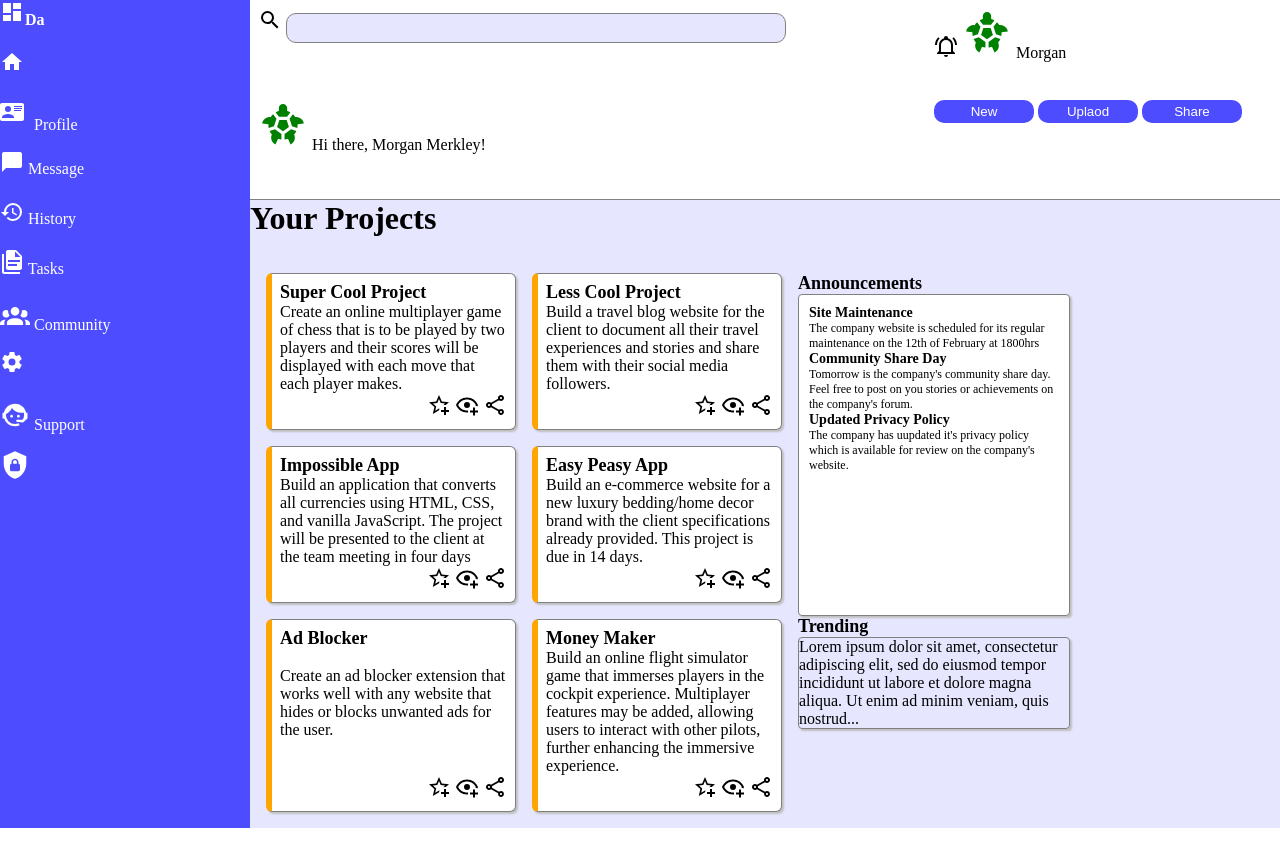
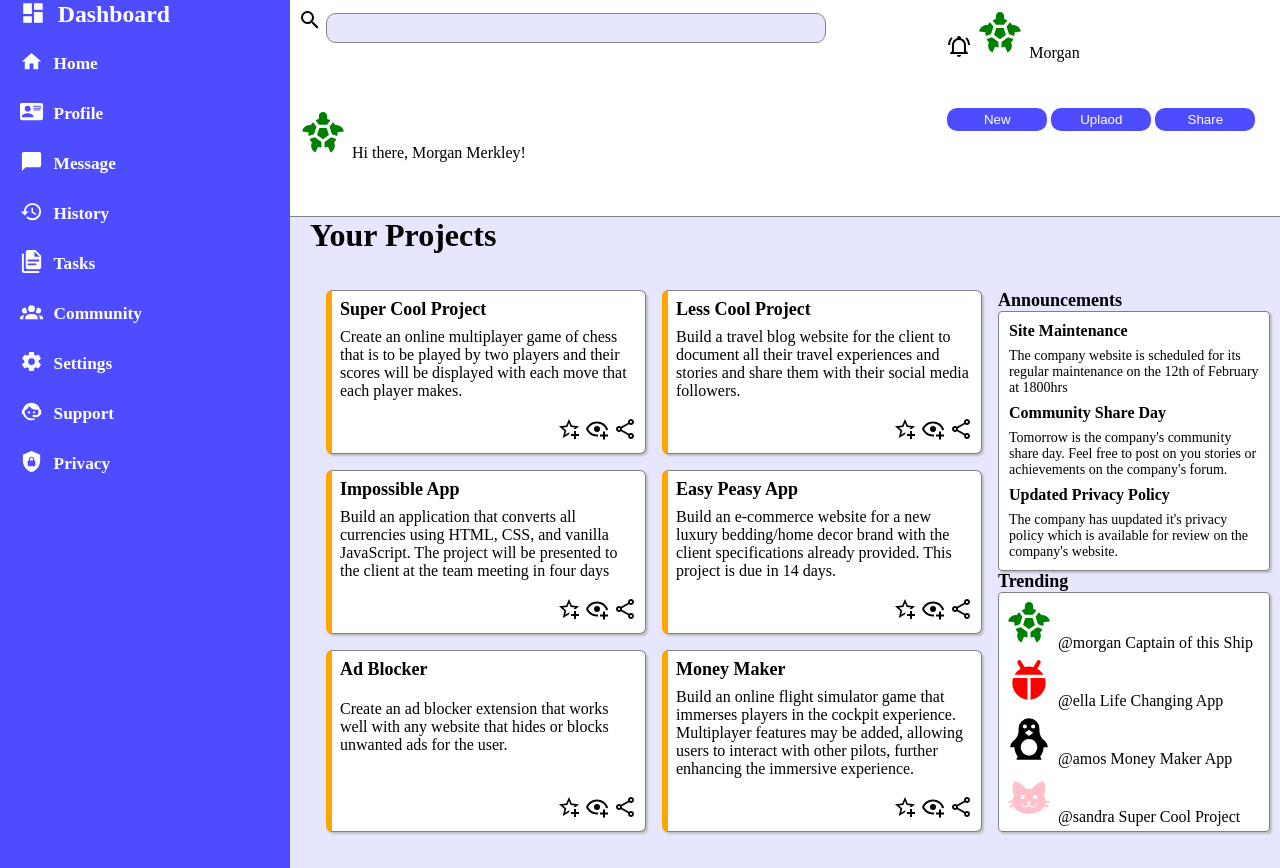
Before and after one commit to vmumbi653/Admin-Dashboard, a plain HTML site: page index.html in a window 1280 px wide. Before the commit the page ends 828 px from the top, so only its background shows below. Drawn offline with Linux system fonts and the light colour scheme.

Commit message:
CHANGE VIEWPORT FOR SVGs IN SIDEBAR CONTAINER
I have changed the viewport sizes for each svg in the sidebar container in order to render the SVGs and their texts correctly. I have also included various styles to the texts.

```diff
--- a/index.html
+++ b/index.html
@@ -42,68 +42,64 @@
         </div>
         <div class="sidebar">
             <div class="dashboard">
-                <svg xmlns="http://www.w3.org/2000/svg" viewBox="0 0 45 45" width="45" height="45" fill="white">
+                <svg  class=dashboard xmlns="http://www.w3.org/2000/svg" viewBox="0 0 250 250" width="270" height="270" fill="white">
                     <path d="M13,3V9H21V3M13,21H21V11H13M3,21H11V15H3M3,13H11V3H3V13Z" />
-                    <text x="25" y="25" fill="white" font-size="16px" font-weight="bold">Dashboard</text>
+                    <text x="35" y="20" fill="white" font-size="22px" font-weight="bold">Dashboard</text>
                 </svg>
             </div>
             <div class="home">
-                <svg width="24" height="24"xmlns="http://www.w3.org/2000/svg" viewBox="0 0 24 24" fill="white">
+                <svg width="240" height="240"xmlns="http://www.w3.org/2000/svg" viewBox="0 0 250 250" fill="white">
                     <path d="M10,20V14H14V20H19V12H22L12,3L2,12H5V20H10Z" />
-                    <text x="25" y="40" fill="white" font-size="16px">Home</text>
+                    <text x="35" y="20" fill="white" font-size="18" font-weight="bold">Home</text>
                 </svg>
 
             </div>
             <div class="profile">
-                <svg xmlns="http://www.w3.org/2000/svg" viewBox="0 0 30 30" width="30" height="30" fill="white">
+                <svg xmlns="http://www.w3.org/2000/svg" viewBox="0 0 250 250" width="240" height="240" fill="white">
                     <path d="M2,3H22C23.05,3 24,3.95 24,5V19C24,20.05 23.05,21 22,21H2C0.95,21 0,20.05 0,19V5C0,3.95 0.95,3 2,3M14,6V7H22V6H14M14,8V9H21.5L22,9V8H14M14,10V11H21V10H14M8,13.91C6,13.91 2,15 2,17V18H14V17C14,15 10,13.91 8,13.91M8,6A3,3 0 0,0 5,9A3,3 0 0,0 8,12A3,3 0 0,0 11,9A3,3 0 0,0 8,6Z" />
+                    <text x="35" y="20" fill="rwhite" font-size="18" font-weight="bold"> Profile</text>
                 </svg>
-                <text>Profile</text>
             </div>
             <div class="message">
-                <svg width="24" height="24" xmlns="http://www.w3.org/2000/svg" viewBox="0 0 24 24" fill="white">
+                <svg width="240" height="240" xmlns="http://www.w3.org/2000/svg" viewBox="0 0 250 250" fill="white">
                     <path d="M20,2H4A2,2 0 0,0 2,4V22L6,18H20A2,2 0 0,0 22,16V4C22,2.89 21.1,2 20,2Z" />
+                    <text x="35" y="20" font-size="18" font-weight="bold">Message</text>
                 </svg>
-                <text>Message</text>
             </div>
             <div class="history">
-                <svg xmlns="http://www.w3.org/2000/svg" viewBox="0 0 24 24" width="24" height="24" fill="white">
+                <svg xmlns="http://www.w3.org/2000/svg" viewBox="0 0 250 250" width="240" height="240" fill="white">
                     <path d="M13.5,8H12V13L16.28,15.54L17,14.33L13.5,12.25V8M13,3A9,9 0 0,0 4,12H1L4.96,16.03L9,12H6A7,7 0 0,1 13,5A7,7 0 0,1 20,12A7,7 0 0,1 13,19C11.07,19 9.32,18.21 8.06,16.94L6.64,18.36C8.27,20 10.5,21 13,21A9,9 0 0,0 22,12A9,9 0 0,0 13,3" />
+                    <text x="35" y="20" font-weight="bold" font-size="18">History</text>
                 </svg>
-                <text>History</text>
             </div>
             <div class="tasks">
-                <svg xmlns="http://www.w3.org/2000/svg" viewBox="0 0 24 24" width="24" height="24" fill="white">
+                <svg xmlns="http://www.w3.org/2000/svg" viewBox="0 0 250 250" width="240" height="240" fill="white">
                     <path d="M4 4V22H20V24H4C2.9 24 2 23.1 2 22V4H4M15 7H20.5L15 1.5V7M8 0H16L22 6V18C22 19.11 21.11 20 20 20H8C6.89 20 6 19.1 6 18V2C6 .89 6.89 0 8 0M17 16V14H8V16H17M20 12V10H8V12H20Z" />
+                    <text x="35" y="20" font-weight="bold" font-size="18">Tasks</text>
                 </svg>
-                <text>Tasks</text>
             </div>
             <div class="community">
-                <svg xmlns="http://www.w3.org/2000/svg" viewBox="0 0 24 24" width="30" height="30" fill="white">
+                <svg xmlns="http://www.w3.org/2000/svg" viewBox="0 0 250 250" width="240" height="240" fill="white">
                     <path d="M12,5.5A3.5,3.5 0 0,1 15.5,9A3.5,3.5 0 0,1 12,12.5A3.5,3.5 0 0,1 8.5,9A3.5,3.5 0 0,1 12,5.5M5,8C5.56,8 6.08,8.15 6.53,8.42C6.38,9.85 6.8,11.27 7.66,12.38C7.16,13.34 6.16,14 5,14A3,3 0 0,1 2,11A3,3 0 0,1 5,8M19,8A3,3 0 0,1 22,11A3,3 0 0,1 19,14C17.84,14 16.84,13.34 16.34,12.38C17.2,11.27 17.62,9.85 17.47,8.42C17.92,8.15 18.44,8 19,8M5.5,18.25C5.5,16.18 8.41,14.5 12,14.5C15.59,14.5 18.5,16.18 18.5,18.25V20H5.5V18.25M0,20V18.5C0,17.11 1.89,15.94 4.45,15.6C3.86,16.28 3.5,17.22 3.5,18.25V20H0M24,20H20.5V18.25C20.5,17.22 20.14,16.28 19.55,15.6C22.11,15.94 24,17.11 24,18.5V20Z" />
+                    <text x="35" y="20" font-weight="bold" font-size="18">Community</text>
                 </svg>
-                <text>Community</text>
             </div>
             <div class="settings">
-                <svg  width="24px" height="24px" xmlns="http://www.w3.org/2000/svg" viewBox="0 0 24 24" fill="white">
+                <svg  width="240" height="240" xmlns="http://www.w3.org/2000/svg" viewBox="0 0 250 250" fill="white">
                     <path d="M12,15.5A3.5,3.5 0 0,1 8.5,12A3.5,3.5 0 0,1 12,8.5A3.5,3.5 0 0,1 15.5,12A3.5,3.5 0 0,1 12,15.5M19.43,12.97C19.47,12.65 19.5,12.33 19.5,12C19.5,11.67 19.47,11.34 19.43,11L21.54,9.37C21.73,9.22 21.78,8.95 21.66,8.73L19.66,5.27C19.54,5.05 19.27,4.96 19.05,5.05L16.56,6.05C16.04,5.66 15.5,5.32 14.87,5.07L14.5,2.42C14.46,2.18 14.25,2 14,2H10C9.75,2 9.54,2.18 9.5,2.42L9.13,5.07C8.5,5.32 7.96,5.66 7.44,6.05L4.95,5.05C4.73,4.96 4.46,5.05 4.34,5.27L2.34,8.73C2.21,8.95 2.27,9.22 2.46,9.37L4.57,11C4.53,11.34 4.5,11.67 4.5,12C4.5,12.33 4.53,12.65 4.57,12.97L2.46,14.63C2.27,14.78 2.21,15.05 2.34,15.27L4.34,18.73C4.46,18.95 4.73,19.03 4.95,18.95L7.44,17.94C7.96,18.34 8.5,18.68 9.13,18.93L9.5,21.58C9.54,21.82 9.75,22 10,22H14C14.25,22 14.46,21.82 14.5,21.58L14.87,18.93C15.5,18.67 16.04,18.34 16.56,17.94L19.05,18.95C19.27,19.03 19.54,18.95 19.66,18.73L21.66,15.27C21.78,15.05 21.73,14.78 21.54,14.63L19.43,12.97Z" />
-                <!-- <text x="5" y="30" fill="white" font-size="20">Settings</text> -->
-                <g class="svg-text-group">
-                    <text x="20" y="50" id="settings-text" font-size="35px">Settings</text>
-                    <use href="#settings-text" x="-10" y="65" fill="white"/>
-                  </g>
+                <text x="35" y="20" fill="white" font-size="18" font-weight="bold">Settings</text>
                 </svg>
             </div>
             <div class="support">
-                <svg xmlns="http://www.w3.org/2000/svg" viewBox="0 0 24 24" width="30" height="30" fill="white">
+                <svg xmlns="http://www.w3.org/2000/svg" viewBox="0 0 250 250" width="240" height="240" fill="white">
                     <path d="M18.72,14.76C19.07,13.91 19.26,13 19.26,12C19.26,11.28 19.15,10.59 18.96,9.95C18.31,10.1 17.63,10.18 16.92,10.18C13.86,10.18 11.15,8.67 9.5,6.34C8.61,8.5 6.91,10.26 4.77,11.22C4.73,11.47 4.73,11.74 4.73,12A7.27,7.27 0 0,0 12,19.27C13.05,19.27 14.06,19.04 14.97,18.63C15.54,19.72 15.8,20.26 15.78,20.26C14.14,20.81 12.87,21.08 12,21.08C9.58,21.08 7.27,20.13 5.57,18.42C4.53,17.38 3.76,16.11 3.33,14.73H2V10.18H3.09C3.93,6.04 7.6,2.92 12,2.92C14.4,2.92 16.71,3.87 18.42,5.58C19.69,6.84 20.54,8.45 20.89,10.18H22V14.67H22V14.69L22,14.73H21.94L18.38,18L13.08,17.4V15.73H17.91L18.72,14.76M9.27,11.77C9.57,11.77 9.86,11.89 10.07,12.11C10.28,12.32 10.4,12.61 10.4,12.91C10.4,13.21 10.28,13.5 10.07,13.71C9.86,13.92 9.57,14.04 9.27,14.04C8.64,14.04 8.13,13.54 8.13,12.91C8.13,12.28 8.64,11.77 9.27,11.77M14.72,11.77C15.35,11.77 15.85,12.28 15.85,12.91C15.85,13.54 15.35,14.04 14.72,14.04C14.09,14.04 13.58,13.54 13.58,12.91A1.14,1.14 0 0,1 14.72,11.77Z" />
+                    <text x="35" y="20" font-size="18" font-weight="bold">Support</text>
                 </svg>
-                <text>Support</text>
             </div>
             <div class="privacy">
-                <svg xmlns="http://www.w3.org/2000/svg" viewBox="0 0 24 24" width="30" height="30" fill="white">
+                <svg xmlns="http://www.w3.org/2000/svg" viewBox="0 0 250 250" width="240" height="240" fill="white">
                     <path d="M12,1L3,5V11C3,16.55 6.84,21.74 12,23C17.16,21.74 21,16.55 21,11V5L12,1M12,7C13.4,7 14.8,8.1 14.8,9.5V11C15.4,11 16,11.6 16,12.3V15.8C16,16.4 15.4,17 14.7,17H9.2C8.6,17 8,16.4 8,15.7V12.2C8,11.6 8.6,11 9.2,11V9.5C9.2,8.1 10.6,7 12,7M12,8.2C11.2,8.2 10.5,8.7 10.5,9.5V11H13.5V9.5C13.5,8.7 12.8,8.2 12,8.2Z" />
-                    <text x="25" y="80" fill="white">Privacy</text>
+                    <text x="35" y="20" font-weight="bold" font-size="18">Privacy</text>
                 </svg>
 
             </div>
@@ -215,7 +211,36 @@
             </div>
         <h2 class="title">Trending</h2>
             <div class="trending">
-                <p>Lorem ipsum dolor sit amet, consectetur adipiscing elit, sed do eiusmod tempor incididunt ut labore et dolore magna aliqua. Ut enim ad minim veniam, quis nostrud...</p>
+                <div>
+                    <svg xmlns="http://www.w3.org/2000/svg" viewBox="0 0 24 24" width="50" height="50" fill="green">
+                        <path d="M8.47,5.95C8.95,5.67 9.47,5.44 10,5.28V4C10,2.9 10.87,2 11.97,1.97C13.13,2 14,2.9 14,4V5.28C14.53,5.45 15.05,5.67 15.53,5.95L13.93,8.07H10.07L8.47,5.95M19,12C19,12.5 18.95,12.95 18.86,13.4L16.33,12.62L15.14,8.96L16.74,6.85C17.17,7.25 17.55,7.7 17.88,8.2C18.67,8.13 19.43,8.25 20.11,8.59C21.14,9.12 21.84,10.13 22,11.28L19,11.64C19,11.76 19,11.88 19,12M5,12C5,11.88 5,11.76 5,11.65L2,11.28C2.16,10.13 2.86,9.12 3.89,8.59C4.57,8.25 5.34,8.13 6.08,8.26C6.41,7.75 6.79,7.28 7.24,6.87L8.86,8.95L7.67,12.62L5.14,13.4C5.05,12.95 5,12.5 5,12M10.24,9.57H13.76L14.85,12.93L12,15L9.15,12.93L10.24,9.57M8.13,14.05L11.25,16.31V18.96C10.68,18.9 10.13,18.77 9.62,18.58L8.39,21.34C7.33,20.87 6.57,19.9 6.37,18.76C6.23,18 6.35,17.24 6.69,16.56C6.24,16.04 5.87,15.46 5.59,14.82L8.13,14.05M15.87,14.05L18.41,14.82C18.13,15.46 17.76,16.04 17.31,16.56C17.65,17.24 17.77,18 17.64,18.76C17.43,19.9 16.67,20.87 15.61,21.34L14.39,18.58C13.86,18.77 13.33,18.94 12.75,19V16.31L15.87,14.05Z" />
+                    </svg>
+                    <text>@morgan</text>
+                    <text>Captain of this Ship</text>
+                </div>
+                <div>
+                    <svg xmlns="http://www.w3.org/2000/svg" viewBox="0 0 24 24" width="50" height="50" fill="red">
+                        <path d="M12,5C12.74,5 13.47,5.1 14.15,5.29L15.78,2.46C16.06,2 16.67,1.82 17.15,2.1C17.63,2.37 17.79,3 17.5,3.46L16,6.07C17.22,6.78 18.23,7.79 18.93,9H5.07C5.77,7.79 6.78,6.78 8,6.07L6.5,3.46C6.21,3 6.37,2.37 6.85,2.1C7.33,1.82 7.94,2 8.22,2.46L9.85,5.29C10.53,5.1 11.26,5 12,5M20,13C20,17.17 16.82,20.59 12.75,20.97V10.5H19.6C19.86,11.29 20,12.13 20,13M4,13C4,12.13 4.14,11.29 4.4,10.5H11.25V20.97C7.18,20.59 4,17.17 4,13Z" />
+                    </svg>
+                    <span>@ella</span>
+                    <span>Life Changing App</span>
+                </div>
+                <div>
+                    <svg xmlns="http://www.w3.org/2000/svg" viewBox="0 0 24 24" width="50" height="50">
+
+                        <path d="M19,16C19,17.72 18.37,19.3 17.34,20.5C17.75,20.89 18,21.41 18,22H6C6,21.41 6.25,20.89 6.66,20.5C5.63,19.3 5,17.72 5,16H3C3,14.75 3.57,13.64 4.46,12.91L4.47,12.89C6,11.81 7,10 7,8V7A5,5 0 0,1 12,2A5,5 0 0,1 17,7V8C17,10 18,11.81 19.53,12.89L19.54,12.91C20.43,13.64 21,14.75 21,16H19M16,16A4,4 0 0,0 12,12A4,4 0 0,0 8,16A4,4 0 0,0 12,20A4,4 0 0,0 16,16M10,9L12,10.5L14,9L12,7.5L10,9M10,5A1,1 0 0,0 9,6A1,1 0 0,0 10,7A1,1 0 0,0 11,6A1,1 0 0,0 10,5M14,5A1,1 0 0,0 13,6A1,1 0 0,0 14,7A1,1 0 0,0 15,6A1,1 0 0,0 14,5Z" />
+                    </svg>
+                    <span>@amos</span>
+                    <span>Money Maker App</span>
+                </div>
+                <div>
+                    <svg xmlns="http://www.w3.org/2000/svg" viewBox="0 0 24 24" width="50" height="50" fill="pink">
+                        <path d="M12,8L10.67,8.09C9.81,7.07 7.4,4.5 5,4.5C5,4.5 3.03,7.46 4.96,11.41C4.41,12.24 4.07,12.67 4,13.66L2.07,13.95L2.28,14.93L4.04,14.67L4.18,15.38L2.61,16.32L3.08,17.21L4.53,16.32C5.68,18.76 8.59,20 12,20C15.41,20 18.32,18.76 19.47,16.32L20.92,17.21L21.39,16.32L19.82,15.38L19.96,14.67L21.72,14.93L21.93,13.95L20,13.66C19.93,12.67 19.59,12.24 19.04,11.41C20.97,7.46 19,4.5 19,4.5C16.6,4.5 14.19,7.07 13.33,8.09L12,8M9,11A1,1 0 0,1 10,12A1,1 0 0,1 9,13A1,1 0 0,1 8,12A1,1 0 0,1 9,11M15,11A1,1 0 0,1 16,12A1,1 0 0,1 15,13A1,1 0 0,1 14,12A1,1 0 0,1 15,11M11,14H13L12.3,15.39C12.5,16.03 13.06,16.5 13.75,16.5A1.5,1.5 0 0,0 15.25,15H15.75A2,2 0 0,1 13.75,17C13,17 12.35,16.59 12,16V16H12C11.65,16.59 11,17 10.25,17A2,2 0 0,1 8.25,15H8.75A1.5,1.5 0 0,0 10.25,16.5C10.94,16.5 11.5,16.03 11.7,15.39L11,14Z" />
+                    </svg>
+                    <span>@sandra</span>
+                    <span>Super Cool Project</span>
+                </div>
+
             </div>
         </div>
         </div>
--- a/style.css
+++ b/style.css
@@ -10,10 +10,10 @@ html body {
 
 .main-container {
     display: grid;
-    grid-template-columns: 250px 650px;
-    grid-template-rows: 200px 100px 100px;
-    /* grid-template-columns: 1fr 4fr;
-    grid-template-rows: repeat(4, 1fr); */
+    /* grid-template-columns: 250px 650px;
+    grid-template-rows: 200px 100px 100px; */
+    grid-template-columns: 1fr 4fr;
+    grid-template-rows: repeat(4, 1fr);
     /* gap: 8px; */
     /* border: 1px solid grey; */
 
@@ -36,20 +36,22 @@ html body {
 }
 .user-info {
     place-self: center-stretch;
+
 }
 
 
 .sidebar {
     grid-column: 1;
     grid-row: 1/6;
-    /* border: 1px solid grey; */
     background-color: #4d4dff;
     color: white;
     font-size: 16px;
     /* make sidebar grid */
     display: grid;
     grid-template-rows: repeat(11, 50px);
-    /* grid-template-columns: repeat(2, 1fr); */
+    /* padding: 12px; */
+    box-sizing: border-box;
+    padding-left: 20px;
 
 }
 
@@ -58,20 +60,24 @@ html body {
     grid-row: 2/6;
     /* border: 1px solid grey; */
     display: grid;
-    /* grid-template-columns: repeat(auto-fit, minmax(250px, 1fr)); */
+    /* grid-template-columns: repeat(auto-fit, minmax(450px, 1fr)); */
     gap: 20px;
     background-color: #e6e6ff;
     grid-template-columns: 2fr 1fr;
+    padding-left: 20px;
+    padding-bottom: 20px;
+    /* padding: 20px; */
 }
 .card-contents {
     display: grid;
     /* grid-template-columns: repeat(3, 1fr); */
     /* grid-template-rows: repeat(3, 1fr); */
-    grid-template-columns: repeat(auto-fit, minmax(250px, 1fr));
+    grid-template-columns: repeat(auto-fit, minmax(320px, 1fr));
     grid-column: 1/2;
     grid-row: 2/4;
     gap: 16px;
     padding: 16px;
+    grid-auto-columns: 2fr;
 }
 #main-cards {
     border: 1px solid grey;
@@ -93,26 +99,28 @@ html body {
 .announcements {
     grid-row: 1/3;
     grid-column: 3/4;
-    height: 300px;
+    /* height: 300px; */
     border: 1px solid grey;
     border-radius: 4px;
     box-shadow: 2px 2px 2px #bfbfbf;
     background-color: white;
     padding: 10px;
     width: 250px;
+    display: grid;
+    grid-template-rows: repeat(3. 1fr);
+
+    gap: 8px;
 }
 
 .mini-cards {
     grid-row: 1/4;
     grid-column: 3;
-    /* display: grid; */
-    /* grid-template-columns: repeat(auto-fit, minmax(300px, 1fr)); */
 }
 h4{
-    font-size: 14px;
+    font-size: 16px;
 }
 .p1 {
-    font-size: 12px;
+    font-size: 14px;
 }
 .trending {
     grid-column: 3/4;
@@ -120,6 +128,12 @@ h4{
     border: 1px solid grey;
     border-radius: 4px;
     box-shadow: 2px 2px 2px #bfbfbf;
+    background-color: white;
+    display: grid;
+    grid-template-columns: 1fr;
+    grid-template-rows: repeat(4, 1fr);
+    gap: 4px;
+    padding: 5px;
     /* height: auto; */
 }
 
@@ -172,3 +186,9 @@ button {
     width: 50px;
     height: 50px;
 }
+
+
+/* .dashboard {
+    width: 250px;
+    height: 250px;
+} */
```
